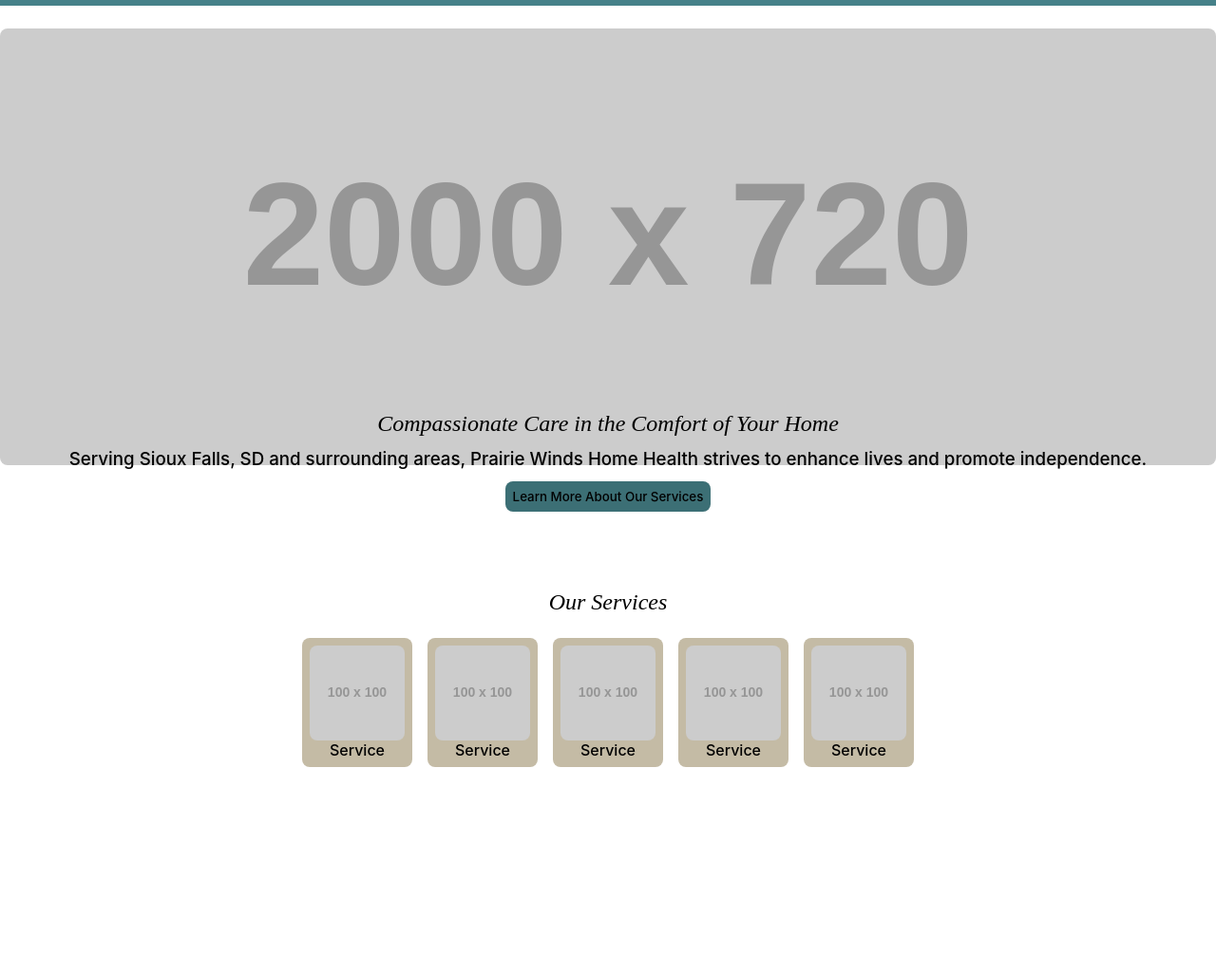
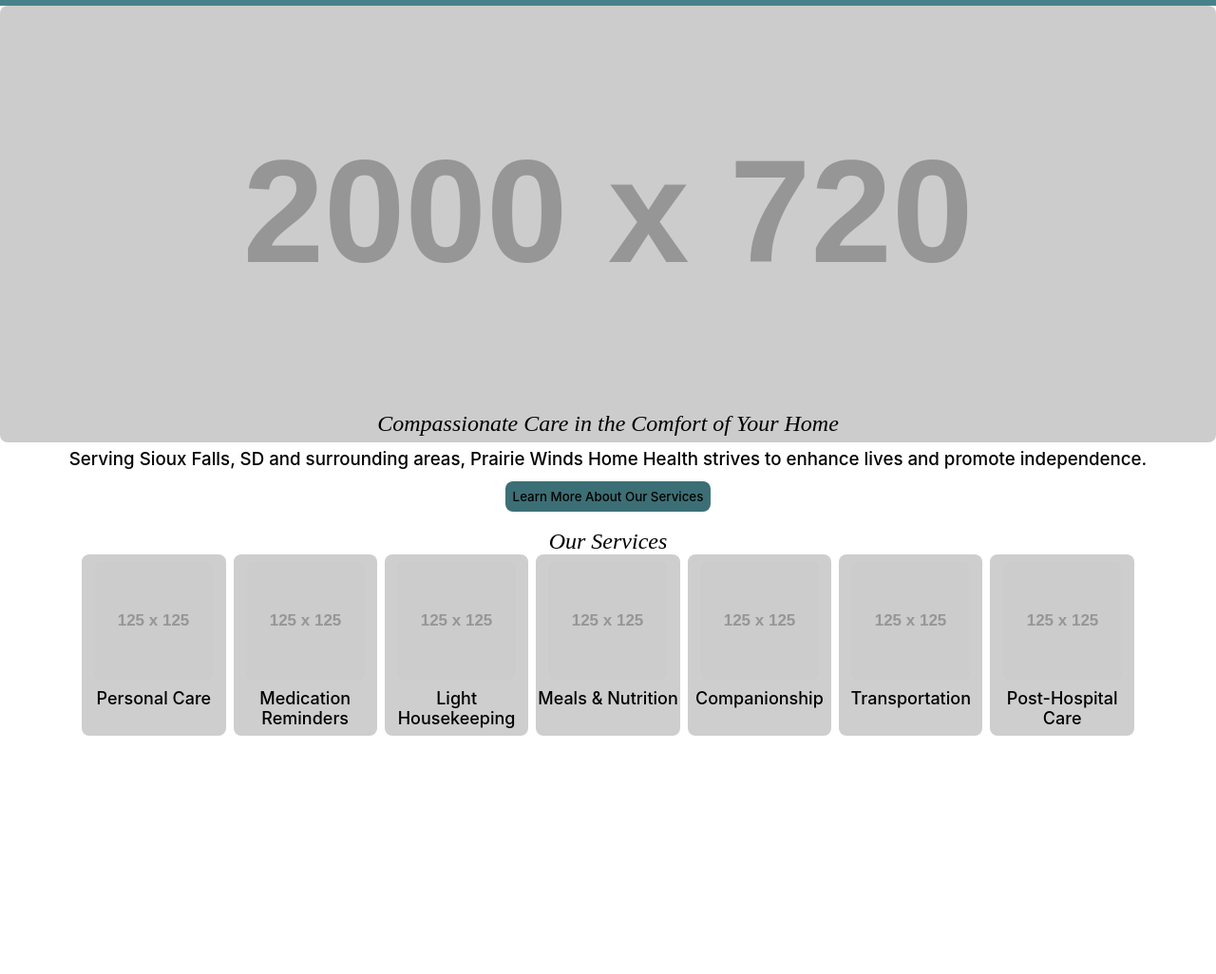
Before and after one commit to SolelyMoose/prairiewindshh-website, a plain HTML site: page index.html in a window 1280 px wide. Shown: the part 47-1073 px from the top of the page at 95% size. Drawn offline with Linux system fonts and the light colour scheme; placeholder pictures from the web are drawn by us.

Commit message:
fixed headings and modified services section

```diff
--- a/css/main.css
+++ b/css/main.css
@@ -14,7 +14,7 @@
 
 :root {
     --Dominant: #ffffff;
-    --DominantShade: #c4bba5;
+    --DominantShade: #cecece;
     --Complementary: #468189;
     --ComplementaryAccent: #3c6f75;
     --Accent: #021018;
@@ -38,7 +38,6 @@ body {
     display: flex;
     align-items: center;
     flex-direction: column;
-    gap: 24px;
     background-color: var(--Dominant);
 }
 
@@ -49,7 +48,6 @@ section {
     justify-content: center;
     width: 100%;
     min-height: 50vh;
-    gap: 24px;
 }
 
 img {
@@ -133,16 +131,27 @@ img {
 
 .services {
     display: flex;
-    flex-direction: row;
-    gap: 2vh;
+    gap: 8px;
 }
 
 .serviceIcon {
     display: flex;
-    flex-direction: column;
     justify-content: center;
     align-items: center;
+    flex-direction: column;
+    flex: 1;
+    gap: 8px;
+    font-size: large;
     padding: 8px;
+    padding-left: 0px;
+    padding-right: 0px;
+    background-color: var(--DominantShade);
     border-radius: 8px;
-    background-color: var(--DominantShade);
 }
+
+.serviceIcon p {
+    max-width: 100%;
+    height: 30%;
+    box-sizing: border-box;
+    text-align: center;
+}
--- a/index.html
+++ b/index.html
@@ -3,7 +3,7 @@
 <head>
     <meta charset="UTF-8">
     <meta name="viewport" content="width=device-width, initial-scale=1.0">
-    <title>Template</title>
+    <title>Prairie Winds - Home Healthcare</title>
     <link rel="stylesheet" href="css/main.css">
 </head>
 <body>
@@ -30,32 +30,36 @@
         </div>
     </section>
 
-    <section id="services">
+    <section>
         <h1 class="AccentText">Our Services</h1>
         <div class="services">
             <div class="serviceIcon">
-                <img src="https://placehold.co/100x100" alt="service icon">
-                <p>Service</p>
+                <img src="https://placehold.co/125x125" alt="Service Icon">
+                <p>Personal Care</p>
             </div>
-
             <div class="serviceIcon">
-                <img src="https://placehold.co/100x100" alt="service icon">
-                <p>Service</p>
+                <img src="https://placehold.co/125x125" alt="Service Icon">
+                <p>Medication Reminders</p>
             </div>
-
             <div class="serviceIcon">
-                <img src="https://placehold.co/100x100" alt="service icon">
-                <p>Service</p>
+                <img src="https://placehold.co/125x125" alt="Service Icon">
+                <p>Light Housekeeping</p>
             </div>
-
             <div class="serviceIcon">
-                <img src="https://placehold.co/100x100" alt="service icon">
-                <p>Service</p>
+                <img src="https://placehold.co/125x125" alt="Service Icon">
+                <p>Meals & Nutrition</p>
             </div>
-
             <div class="serviceIcon">
-                <img src="https://placehold.co/100x100" alt="service icon">
-                <p>Service</p>
+                <img src="https://placehold.co/125x125" alt="Service Icon">
+                <p>Companionship</p>
+            </div>
+            <div class="serviceIcon">
+                <img src="https://placehold.co/125x125" alt="Service Icon">
+                <p>Transportation</p>
+            </div>
+            <div class="serviceIcon">
+                <img src="https://placehold.co/125x125" alt="Service Icon">
+                <p>Post-Hospital Care</p>
             </div>
         </div>
     </section>
```
